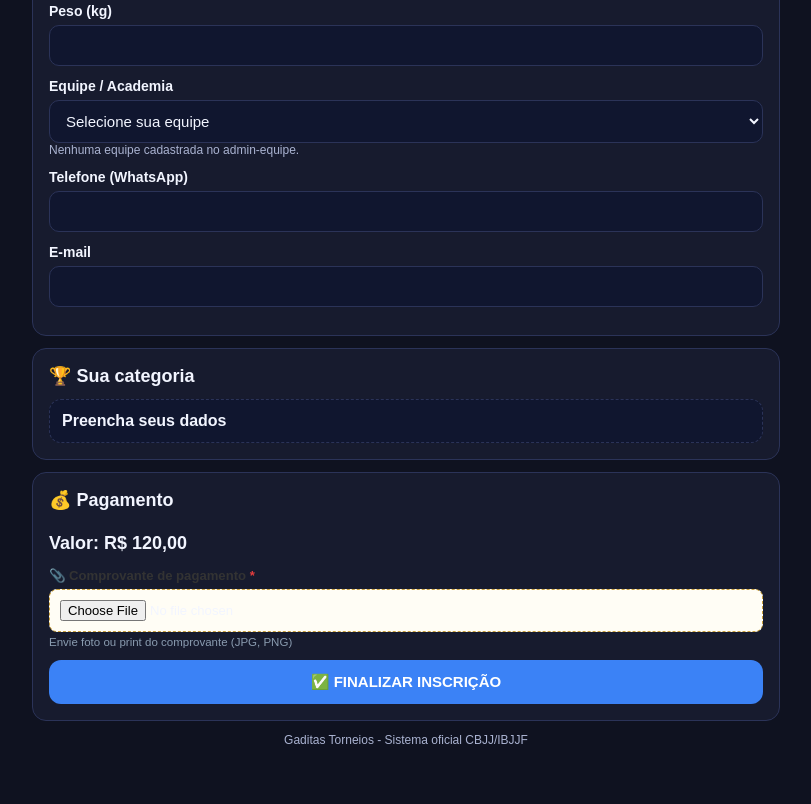
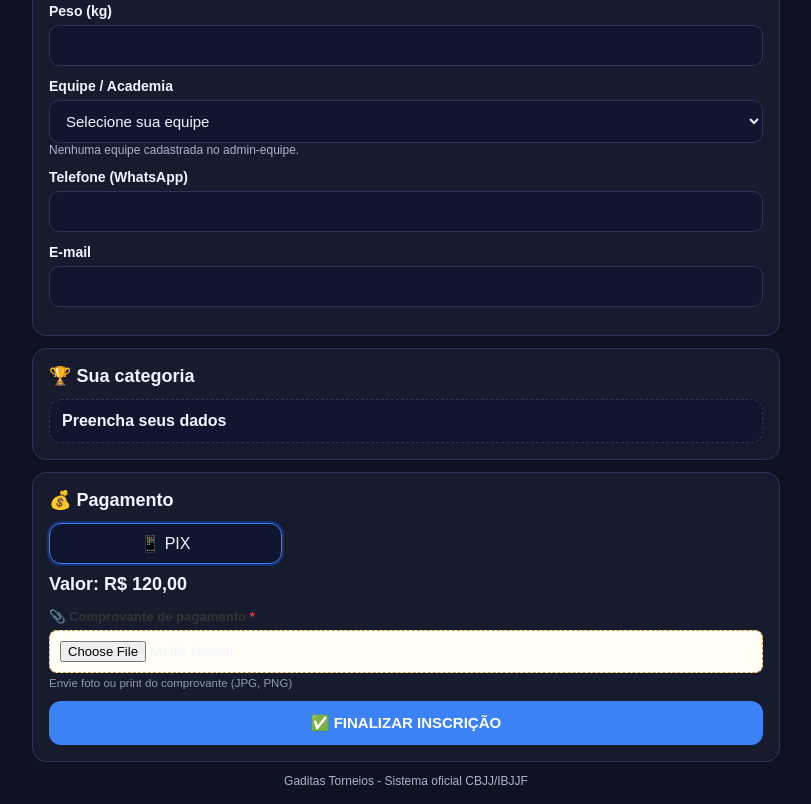
Before and after one commit to ericnunesc/VersusGaditas, a plain HTML site: page inscricao.html in a window 1280 px wide. Shown: the part 603-1407 px from the top of the page, without its empty margins (234-1045 px from the left). Before the commit the page ends 1366 px from the top, so only its background shows below. Drawn offline with Linux system fonts and the light colour scheme.

Commit message:
fix: corrigir ordem de execução do renderizarPagamento

```diff
--- a/inscricao.html
+++ b/inscricao.html
@@ -417,7 +417,6 @@
     popularEquipes();
     atualizarFaixas();
     atualizarPreview();
-    renderizarPagamento();
   </script>
 
   <script>
@@ -478,6 +477,8 @@
     navigator.clipboard.writeText(cfg.pix?.chave || '');
     alert('Chave PIX copiada!');
   }
+
+  renderizarPagamento();
   </script>
 </body>
 </html>
```
